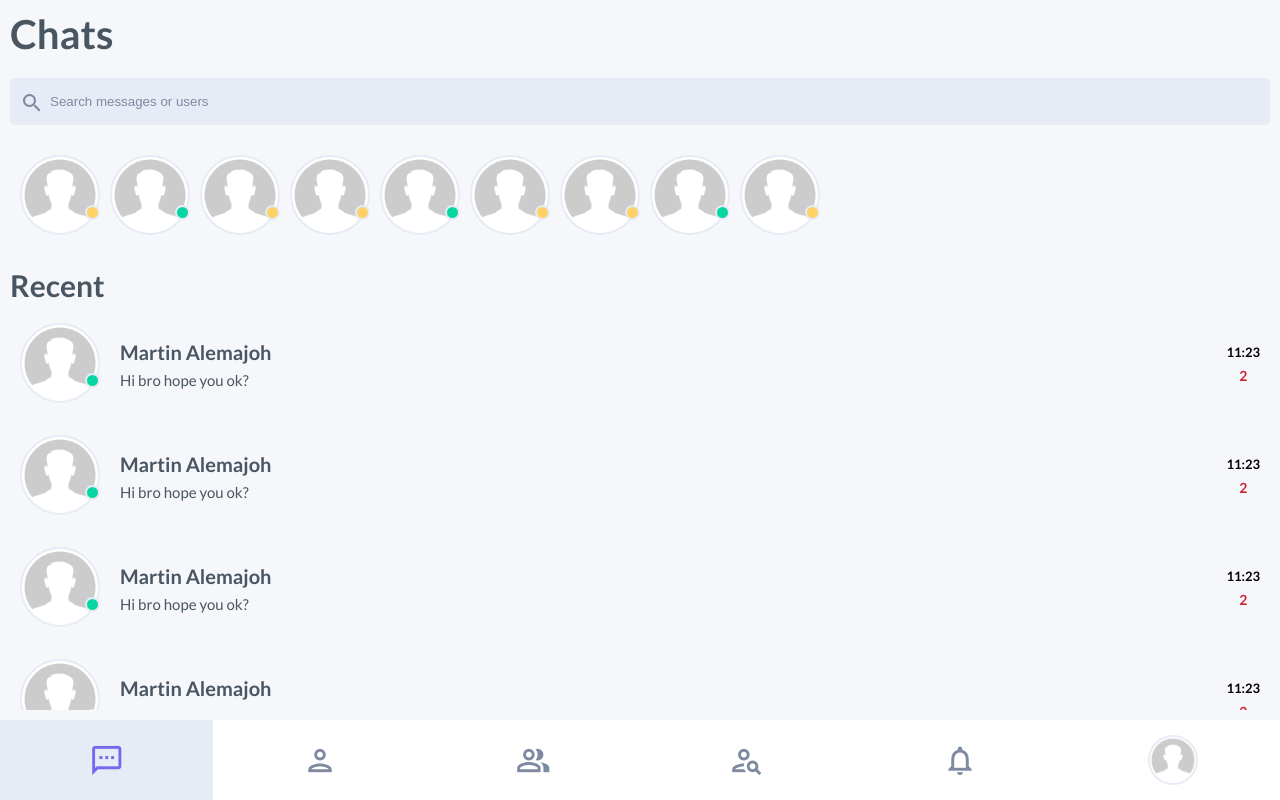
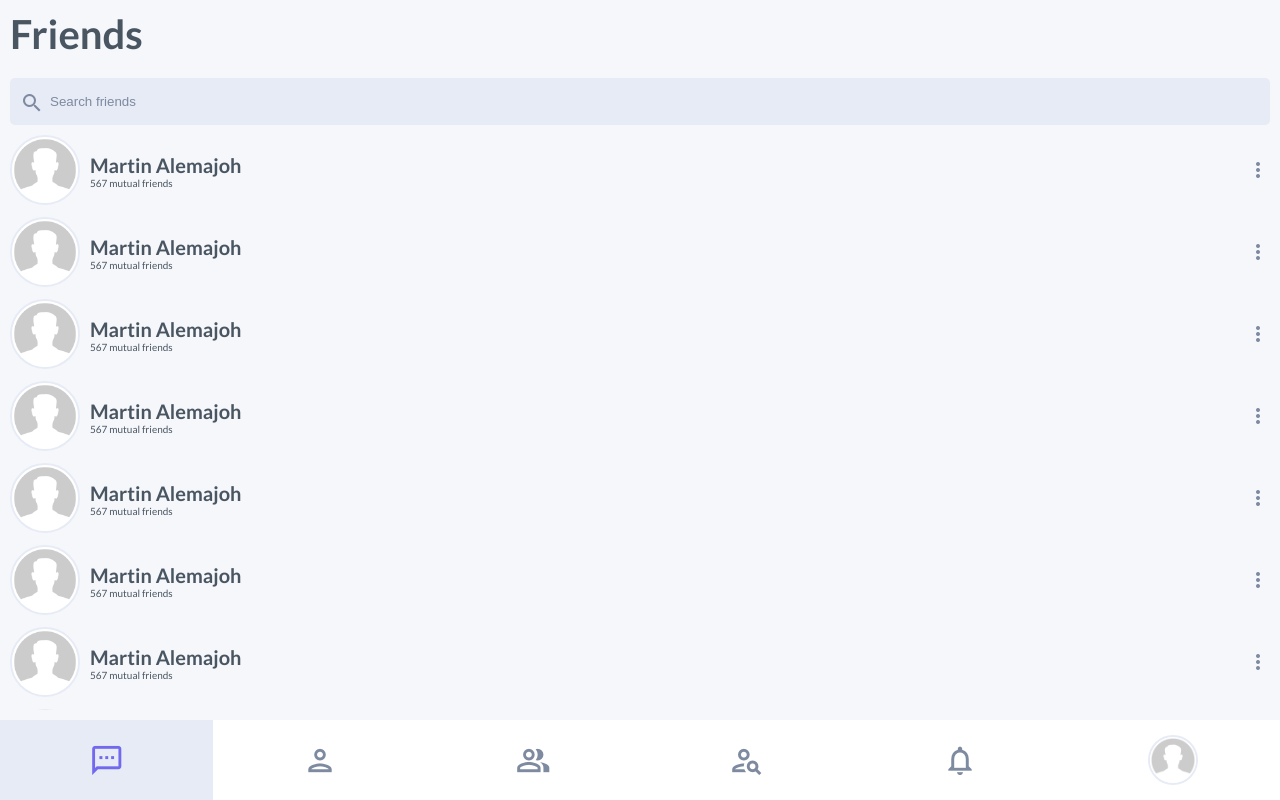
Before and after one commit to martin-alem/smack-frontend-v2, a React app: page / in a window 1280 px wide. Both pictures are taken after a click on the element "people_alt". Built offline with nearby package versions, Linux system fonts and the light colour scheme.

Commit message:
implemented the Friends and Friend component

```diff
--- /dev/null
+++ b/src/components/friend/Friend.css
@@ -0,0 +1,23 @@
+.Friend {
+  width: 100%;
+  display: flex;
+  justify-content: space-between;
+  align-items: center;
+  margin-top: 1rem;
+  cursor: pointer;
+}
+
+.Friend-info {
+  display: flex;
+  align-items: center;
+  gap: 1rem;
+}
+
+.Friend-details h4 {
+  font-size: 2rem;
+  color: var(--color-primary-text);
+}
+
+.Friend-details p {
+  color: var(--color-primary-text);
+}
--- /dev/null
+++ b/src/components/friend/Friend.js
@@ -0,0 +1,27 @@
+import React from "react";
+import "./Friend.css";
+import Image from "./../../components/image/Image";
+import More from "./../../components/more/More";
+
+function Friend(props) {
+  const { name, friends, image } = props;
+  const contents = [
+    { text: "Profile", icon: "person" },
+    { text: "Block", icon: "block" },
+  ];
+
+  return (
+    <div className="Friend">
+      <div className="Friend-info">
+        <Image dimension="70px" alt={name} src={image} />
+        <div className="Friend-details">
+          <h4>{name}</h4>
+          <p>{friends} mutual friends</p>
+        </div>
+      </div>
+      <More contents={contents} />
+    </div>
+  );
+}
+
+export default Friend;
--- /dev/null
+++ b/src/components/image/Image.css
@@ -0,0 +1,4 @@
+.Image img {
+  border: 2px solid var(--color-input-bg);
+  border-radius: 50%;
+}
--- /dev/null
+++ b/src/components/image/Image.js
@@ -0,0 +1,14 @@
+import React from "react";
+import "./Image.css";
+
+function Image(props) {
+  const { dimension, alt, src } = props;
+
+  return (
+    <div className="Image">
+      <img src={src} alt={alt} width={dimension} height={dimension} />
+    </div>
+  );
+}
+
+export default Image;
--- a/src/components/nav/Navigation.js
+++ b/src/components/nav/Navigation.js
@@ -37,7 +37,13 @@ function Navigation(props) {
         </div>
 
         <div className="Navigation-icon friends-icon">
-          <span className="material-icons-outlined" title="friends">
+          <span
+            onClick={() => {
+              setPage("friends");
+            }}
+            className="material-icons-outlined"
+            title="friends"
+          >
             people_alt
           </span>
         </div>
--- /dev/null
+++ b/src/pages/friends/Friends.css
@@ -0,0 +1,23 @@
+.Friends {
+  width: 100%;
+  height: 100%;
+  padding: 1rem;
+  display: flex;
+  flex-direction: column;
+  overflow-y: auto;
+}
+
+.Friends-friends {
+  overflow-y: auto;
+}
+
+.Friends-heading {
+  font-size: 4rem;
+  font-weight: bolder;
+  color: var(--color-secondary-text);
+}
+
+/* width */
+.Friends-friends::-webkit-scrollbar {
+  width: 0px;
+}
--- /dev/null
+++ b/src/pages/friends/Friends.js
@@ -0,0 +1,47 @@
+import React from "react";
+import "./Friends.css";
+import SearchInput from "./../../components/search_input/SearchInput";
+import Friend from "../../components/friend/Friend";
+import Image from "./../../images/user.jpg";
+
+function Friends() {
+  const friends = [
+    { name: "Martin Alemajoh", image: Image, friends: 567 },
+    { name: "Martin Alemajoh", image: Image, friends: 567 },
+    { name: "Martin Alemajoh", image: Image, friends: 567 },
+    { name: "Martin Alemajoh", image: Image, friends: 567 },
+    { name: "Martin Alemajoh", image: Image, friends: 567 },
+    { name: "Martin Alemajoh", image: Image, friends: 567 },
+    { name: "Martin Alemajoh", image: Image, friends: 567 },
+    { name: "Martin Alemajoh", image: Image, friends: 567 },
+    { name: "Martin Alemajoh", image: Image, friends: 567 },
+    { name: "Martin Alemajoh", image: Image, friends: 567 },
+    { name: "Martin Alemajoh", image: Image, friends: 567 },
+    { name: "Martin Alemajoh", image: Image, friends: 567 },
+    { name: "Martin Alemajoh", image: Image, friends: 567 },
+    { name: "Martin Alemajoh", image: Image, friends: 567 },
+    { name: "Martin Alemajoh", image: Image, friends: 567 },
+    { name: "Martin Alemajoh", image: Image, friends: 567 },
+    { name: "Martin Alemajoh", image: Image, friends: 567 },
+    { name: "Martin Alemajoh", image: Image, friends: 567 },
+    { name: "Martin Alemajoh", image: Image, friends: 567 },
+    { name: "Martin Alemajoh", image: Image, friends: 567 },
+  ];
+  return (
+    <div className="Friends">
+      <div className="Friends-heading">Friends</div>
+      <div className="Friends-search">
+        <SearchInput placeholder="Search friends" name="friends" />
+      </div>
+      <div className="Friends-friends">
+        {friends.map((friend, index) => {
+          return (
+            <Friend key={index} name={friend.name} image={friend.image} friends={friend.friends} />
+          );
+        })}
+      </div>
+    </div>
+  );
+}
+
+export default Friends;
--- a/src/pages/home/Home.js
+++ b/src/pages/home/Home.js
@@ -3,6 +3,7 @@ import "./Home.css";
 import Navigation from "./../../components/nav/Navigation";
 import Chats from "./../../pages/chats/Chats";
 import Profile from "./../../pages/profile/Profile";
+import Friends from "../../pages/friends/Friends";
 
 function Home() {
   const [currentPage, setPage] = React.useState("chats");
@@ -11,6 +12,8 @@ function Home() {
       return <Chats />;
     } else if (arg === "profile") {
       return <Profile />;
+    } else if (arg === "friends") {
+      return <Friends />;
     } else {
       return <Chats />;
     }
--- a/src/pages/profile/Profile.css
+++ b/src/pages/profile/Profile.css
@@ -69,13 +69,18 @@
 }
 
 .Profile-about-content,
-.Profile-story-content {
+.Profile-story-content,
+.Profile-media-content {
   width: 100%;
 }
 
 .Profile-story-content p {
   font-size: 1.5rem;
   color: var(--color-primary-text);
+}
+
+.Profile-media-content {
+  overflow-y: auto;
 }
 
 .Profile-firstName,
@@ -107,21 +112,7 @@
 }
 
 /* width */
-.Profile::-webkit-scrollbar {
+.Profile::-webkit-scrollbar,
+.Profile-media-content::-webkit-scrollbar {
   width: 0px;
 }
-
-/* Track */
-.Profile::-webkit-scrollbar-track {
-  background: #f1f1f1;
-}
-
-/* Handle */
-.Profile::-webkit-scrollbar-thumb {
-  background: #888;
-}
-
-/* Handle on hover */
-.Profile::-webkit-scrollbar-thumb:hover {
-  background: #555;
-}
--- a/src/pages/profile/Profile.js
+++ b/src/pages/profile/Profile.js
@@ -64,7 +64,7 @@ function Profile() {
         </Accordion>
 
         <Accordion name="personal-info" title="Attached Files" icon="attachment" type="attachment">
-          <div className="Profile-content">
+          <div className="Profile-media-content">
             <Media name="Image1.jpg" icon="image" size="34" />
             <Media name="Image1.jpg" icon="image" size="34" />
             <Media name="Image1.jpg" icon="image" size="34" />
```
